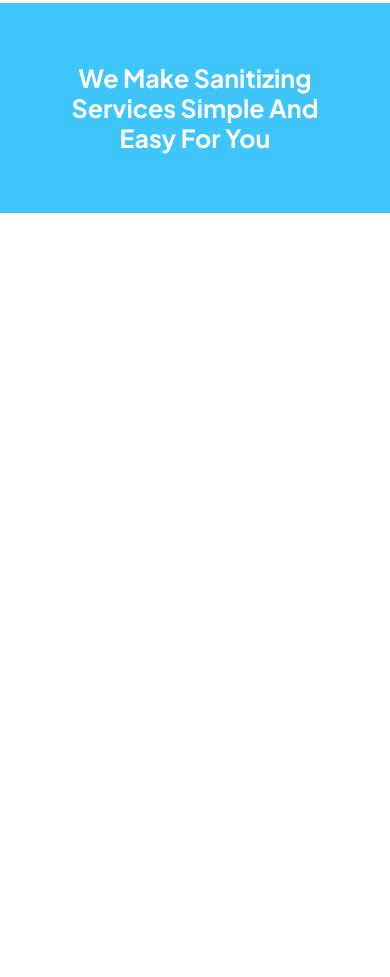
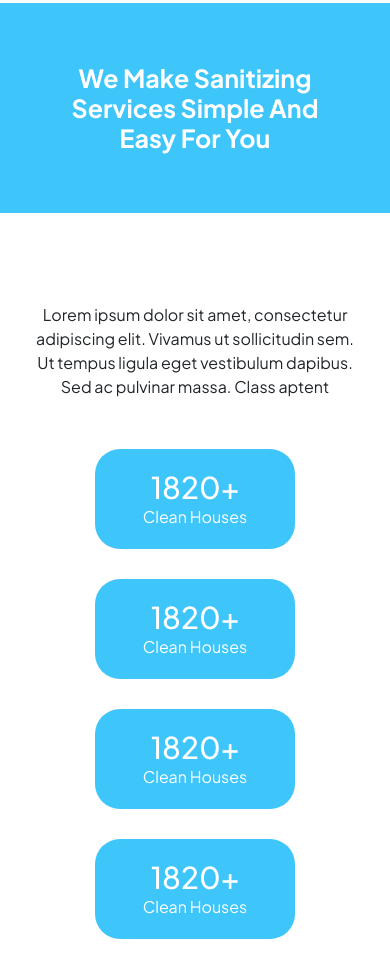
Before and after one commit to Roni006/cleaning, a plain HTML site: page index.html in a window 390 px wide. Shown: the part 5092-6069 px from the top of the page. Before the commit the page ends 5805 px from the top, so only its background shows below. Drawn offline with nearby package versions, Linux system fonts and the light colour scheme.

Commit message:
create the other half  about section and make it responsive

```diff
--- a/assets/css/responsive.css
+++ b/assets/css/responsive.css
@@ -27,6 +27,14 @@
     .heading p {
         top: 258px;
         left: 352px;
+    }
+    .about-row{
+        display: flex;
+        flex-wrap: wrap;
+        justify-content: center;
+    }
+    .about-details p{
+        width: 600px;
     }
 }
 
@@ -103,6 +111,12 @@
         top: 258px;
         left: 241px;
     }
+    .about-details p{
+        width: 500px;
+    }
+    .about-row{
+        padding: 0 15px;
+    }
 }
 
 
@@ -172,6 +186,10 @@
     .about-title h1 {
         padding: 60px 0;
     }
+    .about-details p{
+        width: 100%;
+        padding: 0 20px;
+    }
 
 }
 
@@ -221,6 +239,13 @@
 
     .about-title h1 {
         font-size: 25px;
+    }
+    .about-box1{
+        padding: 20px 30px 20px 30px;
+        width: 200px;
+    }
+    .about-box-title h2{
+        font-size: 30px;
     }
 }
 
--- a/assets/css/style.css
+++ b/assets/css/style.css
@@ -377,6 +377,37 @@ ul {
     top: 290px;
     left: 352px;
 }
+
+/* ABOUT2 */
+.about2{
+    padding: 90px 0 0 0 ;
+    overflow: hidden;
+}
+.about-details p{
+    text-align: center;
+    margin: 0 auto;
+    width: 790px;
+}
+.about-row{
+    display: flex;
+    align-items: center;
+    justify-content: center;
+    gap: 30px;
+    margin-top: 50px;
+}
+.about-box1{
+    background-color: var(--upper-bg);
+    width: 280px;
+    border-radius: 25px;
+    padding: 25px 70px 30px 70px;
+    text-align: center;
+    color:var(--white);
+}
+.about-box-title h2{
+    font-weight: 500;
+}
+/* ABOUT2 */
+
 /*ABOUT US SECTION END */
 
 /* SECTION START */
--- a/index.html
+++ b/index.html
@@ -503,7 +503,7 @@
                 </div>
                 <div class="service-right">
                     <div class="main-image">
-                        <img  src="assets/img/our-img/our-img-1.png" alt="service image">
+                        <img src="assets/img/our-img/our-img-1.png" alt="service image">
                     </div>
 
                     <div class="sub-section">
@@ -511,7 +511,8 @@
                             <img src="assets/img/our-img/our-img-2.png" alt="service image">
                         </div>
                         <div class="info">
-                            <p><span class="bold">Fringilla scelerisque</span> in imperdiet nisi erat in id. Vel fermentum aenean aenean id ornare
+                            <p><span class="bold">Fringilla scelerisque</span> in imperdiet nisi erat in id. Vel
+                                fermentum aenean aenean id ornare
                                 vitae sapien nulla auctor. At nisl sem eget orci pretium sed.</p>
                         </div>
                     </div>
@@ -535,6 +536,51 @@
                     </p>
                 </div>
             </div>
+
+        </div>
+    </section>
+
+    <section class="about2">
+        <div class="container">
+            <div class="about-details">
+                <p>Lorem ipsum dolor sit amet, consectetur adipiscing elit. Vivamus ut sollicitudin sem. Ut tempus
+                    ligula eget vestibulum dapibus. Sed ac pulvinar massa. Class aptent </p>
+            </div>
+
+            <div class="about-row">
+                <div class="about-box1">
+                    <div class="about-box-title">
+                        <h2>1820+</h2>
+                    </div>
+                    <div class="about-box-subtitle">
+                        <p>Clean Houses</p>
+                    </div>
+                </div>
+                <div class="about-box1">
+                    <div class="about-box-title">
+                        <h2>1820+</h2>
+                    </div>
+                    <div class="about-box-subtitle">
+                        <p>Clean Houses</p>
+                    </div>
+                </div>
+                <div class="about-box1">
+                    <div class="about-box-title">
+                        <h2>1820+</h2>
+                    </div>
+                    <div class="about-box-subtitle">
+                        <p>Clean Houses</p>
+                    </div>
+                </div>
+                <div class="about-box1">
+                    <div class="about-box-title">
+                        <h2>1820+</h2>
+                    </div>
+                    <div class="about-box-subtitle">
+                        <p>Clean Houses</p>
+                    </div>
+                </div>
+            </div>
         </div>
     </section>
     <!--ABOUT US SECTION END -->
```
